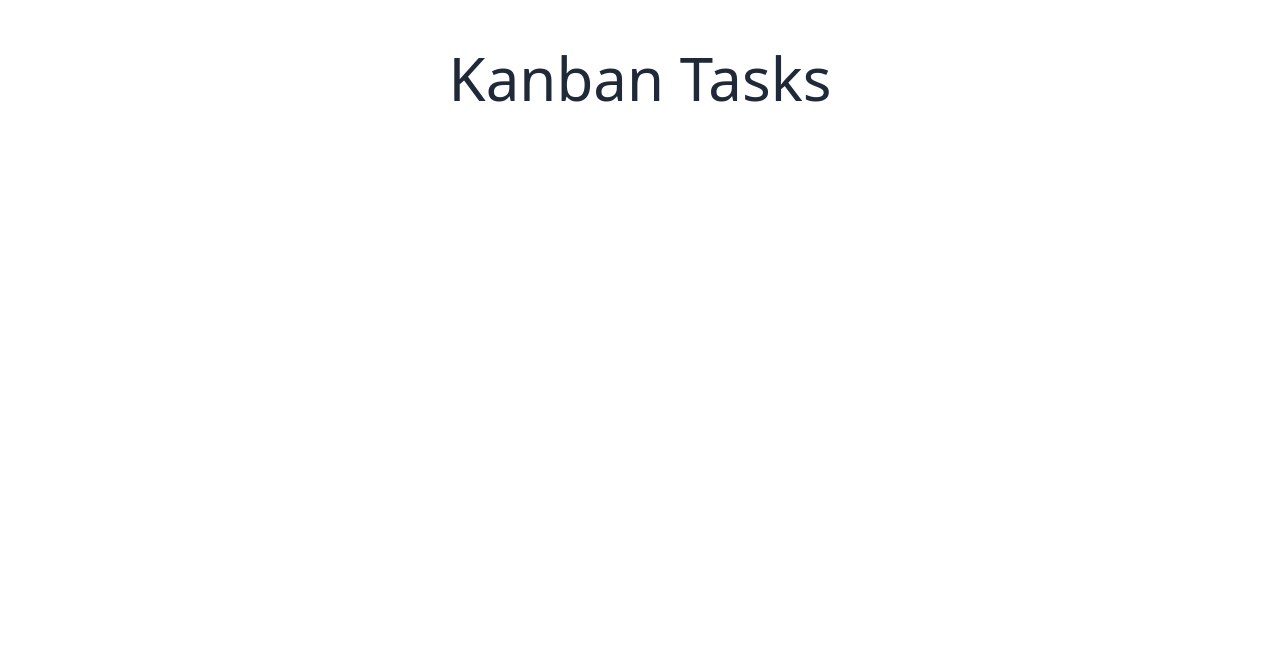
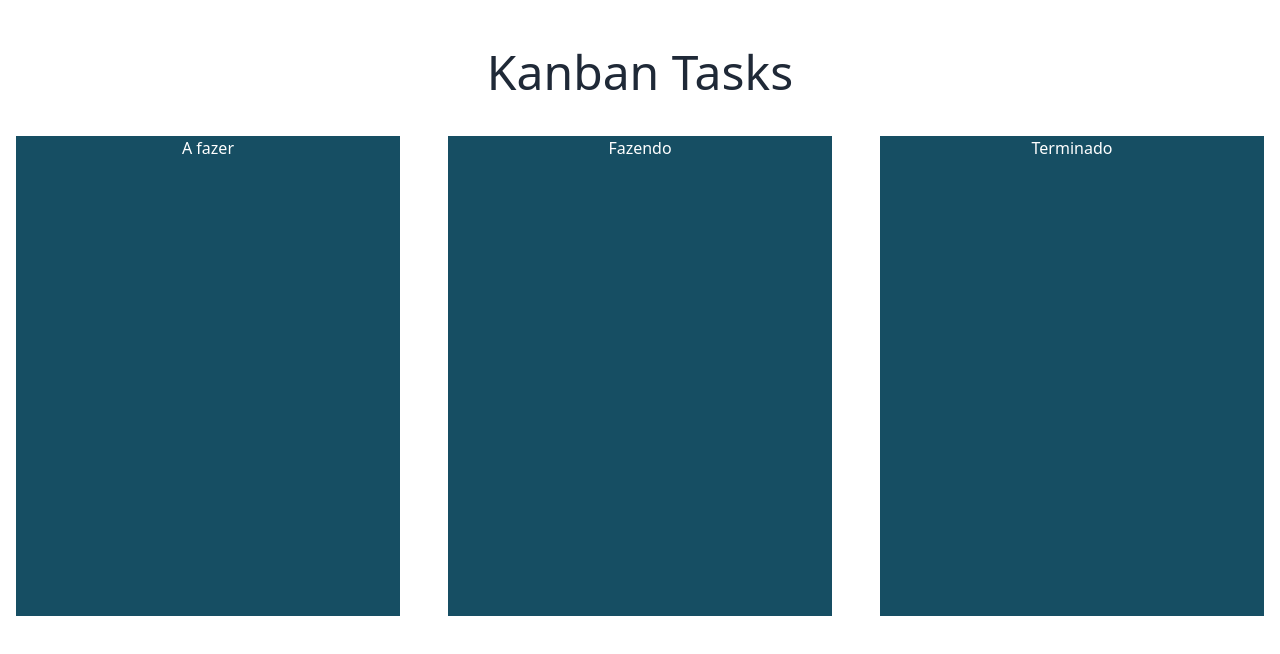
Before and after one commit to Sherlockzen/kanban-state, a React (Vite) app: page / in a window 1280 px wide. Shown: the top 654 px of the page. Built offline with nearby package versions, Linux system fonts and the light colour scheme.

Commit message:
Feat: basic structure of the columns

```diff
--- a/package.json
+++ b/package.json
@@ -4,7 +4,7 @@
   "version": "0.0.0",
   "type": "module",
   "scripts": {
-    "dev": "vite",
+    "dev": "vite --host",
     "build": "tsc && vite build",
     "lint": "eslint src --ext ts,tsx --report-unused-disable-directives --max-warnings 0",
     "preview": "vite preview"
--- a/src/App.tsx
+++ b/src/App.tsx
@@ -1,13 +1,17 @@
 import { useState } from 'react'
+import Column from './Column'
 
 function App() {
-  const [count, setCount] = useState(0)
 
   return (
     <>
-      <main className=' flex flex-col items-center box-border p-12'>
-        <h1 className=' text-6xl'>Kanban Tasks</h1>
-
+      <main className=' flex flex-col items-center box-border p-12 h-screen'>
+        <h1 className=' text-5xl mb-10'>Kanban Tasks</h1>
+        <div id='kabanboard' className=' flex gap-12'>
+          <Column state='A fazer' />
+          <Column state='Fazendo' />
+          <Column state='Terminado' />
+        </div>
       </main>
     </>
   )
--- /dev/null
+++ b/src/Column.tsx
@@ -0,0 +1,11 @@
+interface StateProp {
+    state: string,
+}
+
+const Column = ({ state }: StateProp) => {
+
+    return (
+        <div className=" bg-cyan-900 min-h-[30rem] min-w-[24rem] text-white text-center">{ state }</div>
+    )
+}
+export default Column;
```
